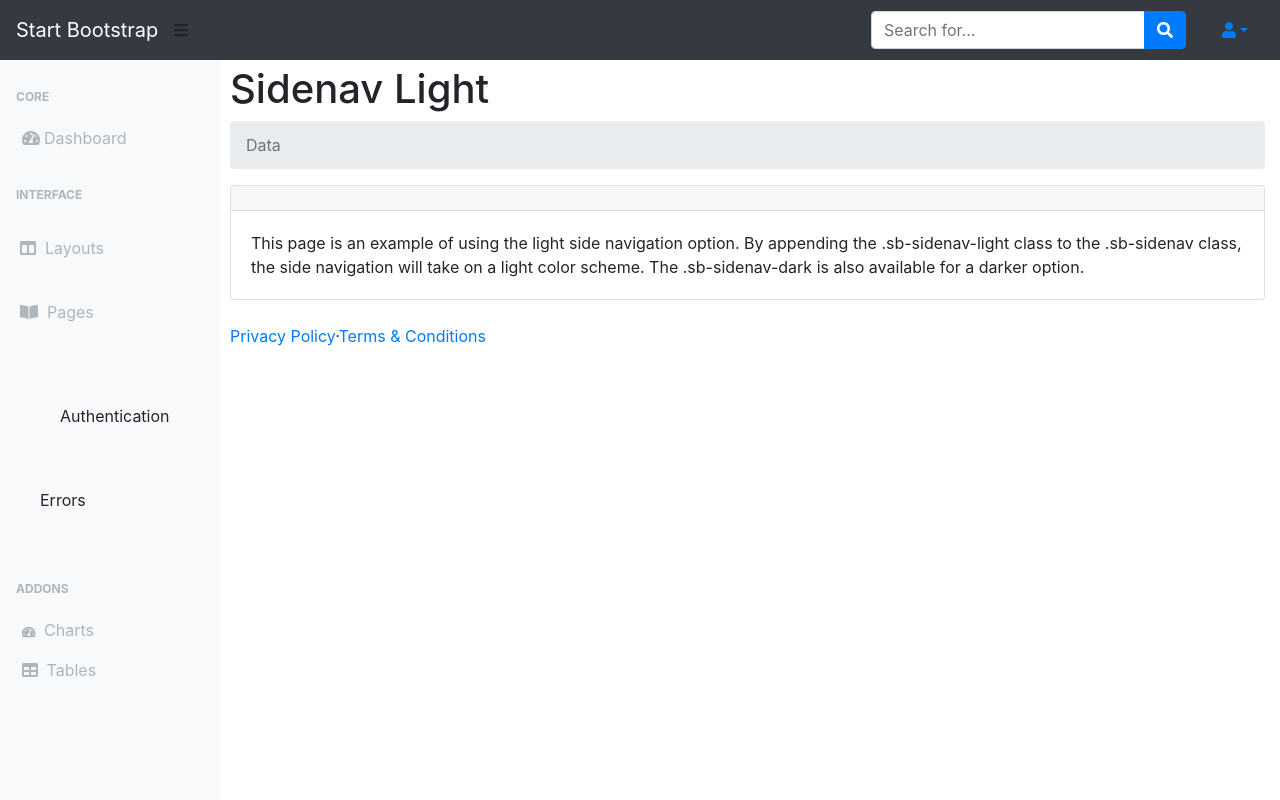
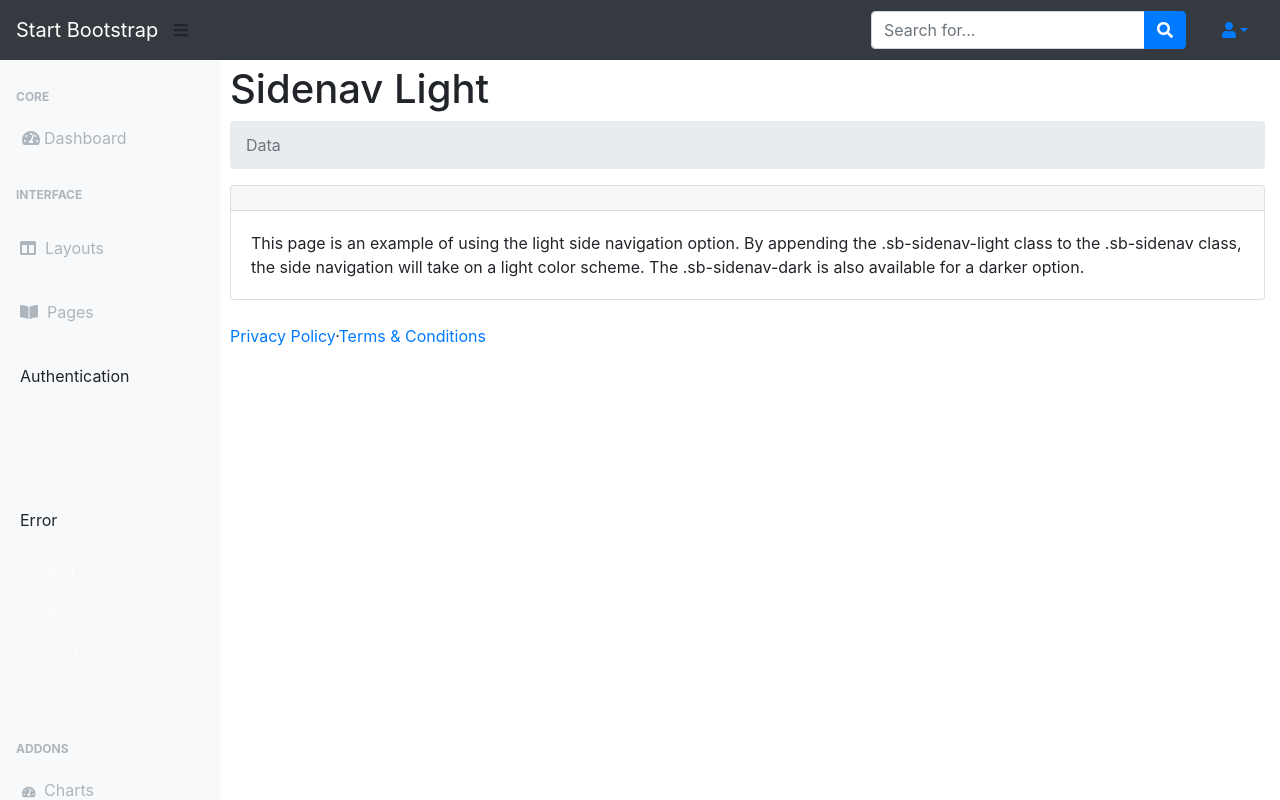
Before and after one commit to Biswajeet11/react-dashboard-boilerplate, a React (Create React App) app: page /light in a window 1280 px wide. Both pictures are taken after a click on the element "Pages". Built offline with nearby package versions, Linux system fonts and the light colour scheme.

Commit message:
added routes

```diff
--- a/src/components/footer/style.scss
+++ b/src/components/footer/style.scss
@@ -1,8 +1,8 @@
-.footer{
-	position: fixed;
-  bottom: 0;
-  width: 100%;
-  height: 80px;
-  background: #ccc;
-  text-align: center;
-}
+// .footer{
+// 	position: fixed;
+//   bottom: 0;
+//   width: 100%;
+//   height: 80px;
+//   background: #ccc;
+//   text-align: center;
+// }
--- a/src/components/sidebar/index.js
+++ b/src/components/sidebar/index.js
@@ -103,13 +103,16 @@
                   </Accordion.Toggle>
                   <Accordion.Collapse eventKey="1">
                     <Card.Body color={!props.isLight ? "white" : "#adb5bd"}>
-                      <Accordion.Toggle as={Card.Body} eventKey="2">
-                        <Accordion.Toggle as={Card.Body} eventKey="4">
-                          Authentication
-                        </Accordion.Toggle>
+                      Authentication
+                      <Accordion.Toggle as={Card.Body} eventKey="1">
+                        <Nav.Link href="/login">Login</Nav.Link>
+                        <Nav.Link href="/register">Register</Nav.Link>
                       </Accordion.Toggle>
-                      <Accordion.Toggle as={Card.Body} eventKey="3">
-                        Errors
+                      Error
+                      <Accordion.Toggle as={Card.Body} eventKey="1">
+                        <Nav.Link href="/401">401 Page</Nav.Link>
+                        <Nav.Link href="/404">404 Page</Nav.Link>
+                        <Nav.Link href="/500">500 Page</Nav.Link>
                       </Accordion.Toggle>
                     </Card.Body>
                   </Accordion.Collapse>
```
